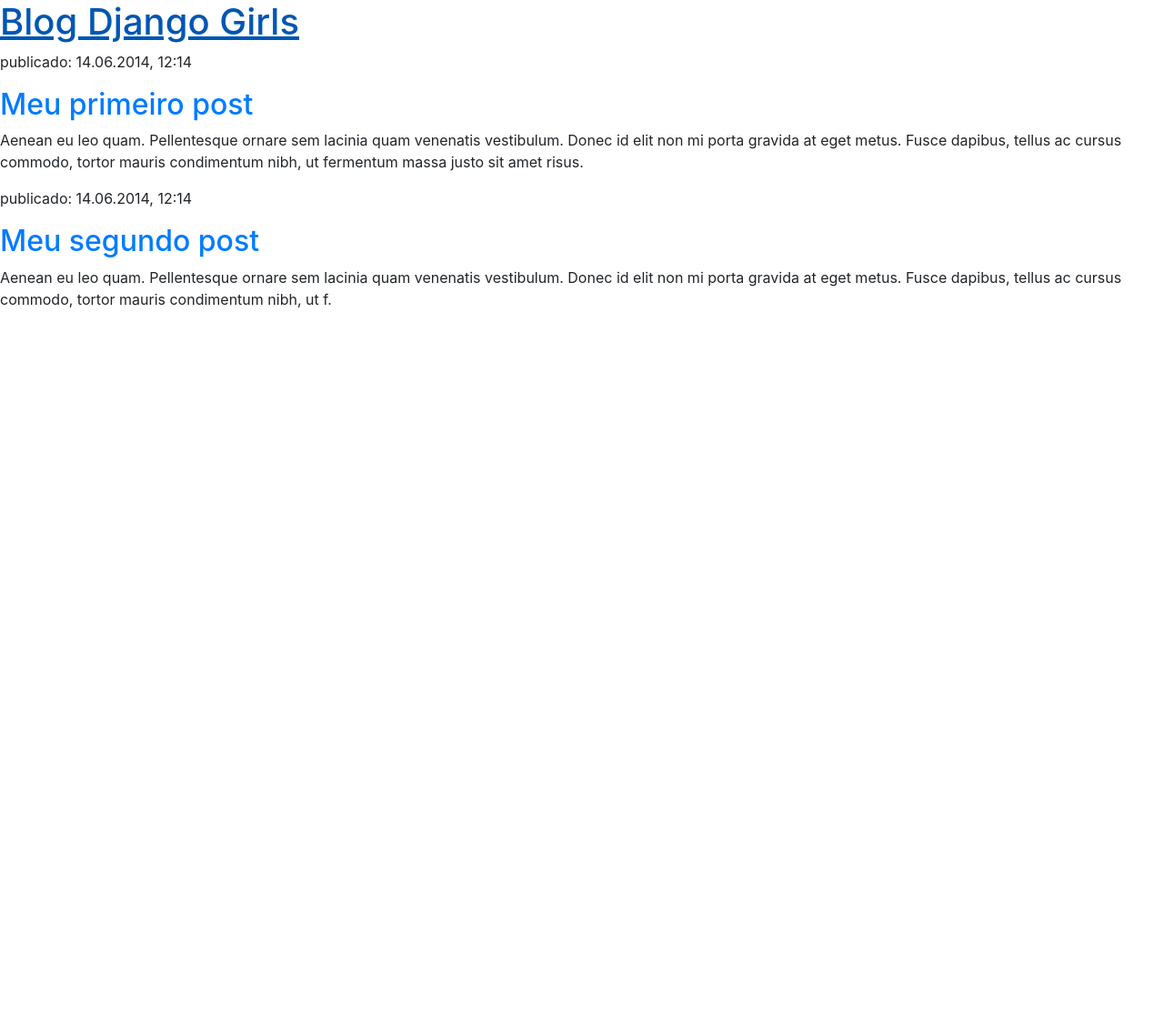
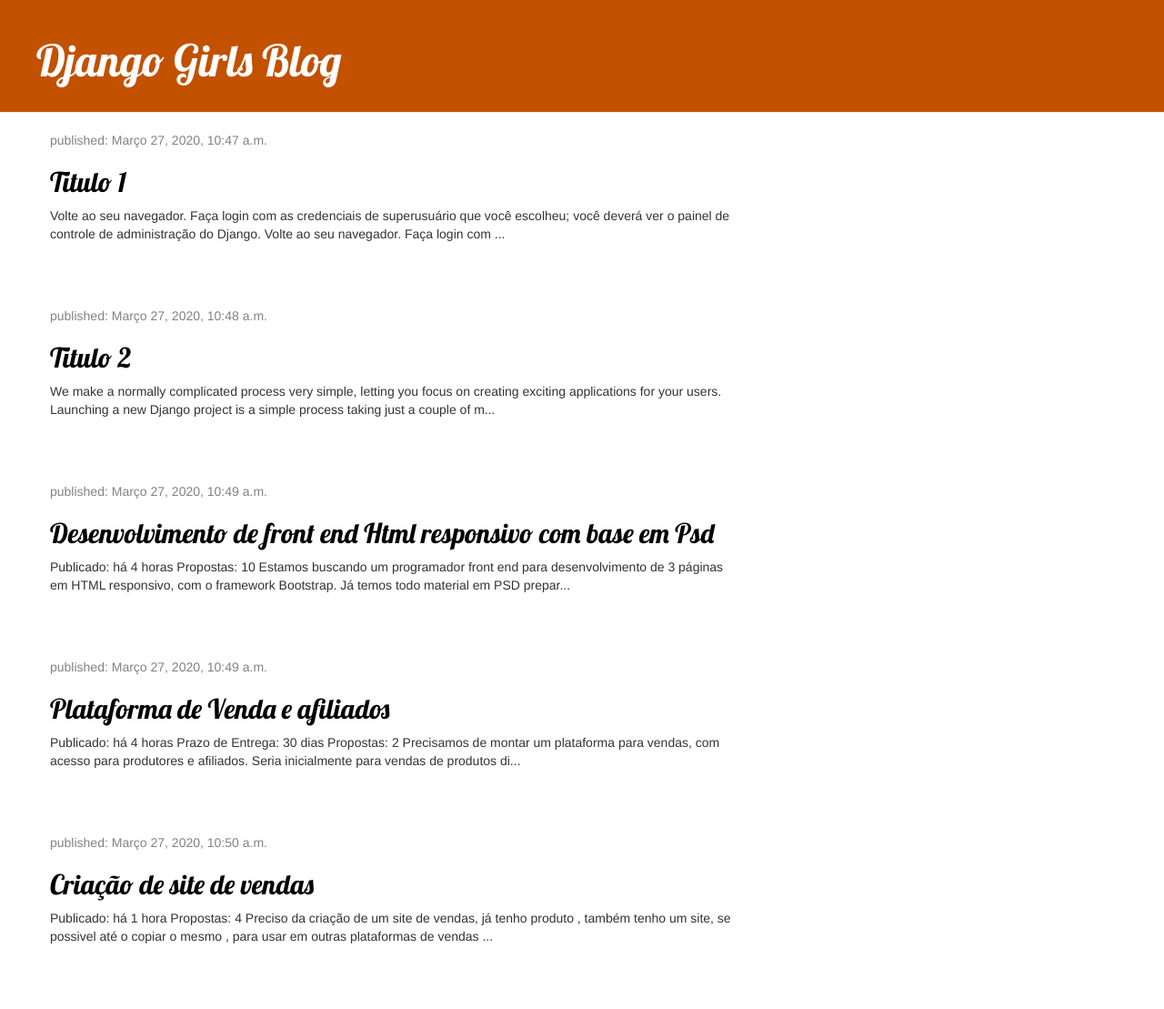
Before and after one commit to jhonathascesar232/django-girls-tutorial, a Django app: template mySite/mySite/blog/templates/post/list.html in a window 1280 px wide. Shown: the whole page at 91% size. Before the commit the page ends 338 px from the top, so only its background shows below. Run offline with Django 3.2, Linux system fonts and the light colour scheme; the template is opened without the code that fills it: values that come from a table or form of the project are taken from there, others are empty; data comes from the database, SQL or seed files in the repository; parts of the project's set-up code (start-up, migrations or seed data) failed here and were passed over; some libraries are stand-ins or nearby versions.

Commit message:
Finalizando tutorial

```diff
--- /dev/null
+++ b/mySite/mySite/blog/static/css/blog.css
@@ -0,0 +1,52 @@
+
+h1 a, h2 a {
+    color: #C25100;
+    font-family: 'Lobster';
+}
+
+.page-header {
+    background-color: #C25100;
+    margin-top: 0;
+    padding: 20px 20px 20px 40px;
+}
+
+.page-header h1, .page-header h1 a, .page-header h1 a:visited, .page-header h1 a:active {
+    color: #ffffff;
+    font-size: 36pt;
+    text-decoration: none;
+}
+
+.content {
+    margin-left: 40px;
+}
+
+h1, h2, h3, h4 {
+    font-family: 'Lobster', cursive;
+}
+
+.date {
+    color: #828282;
+}
+
+.save {
+    float: right;
+}
+
+.post-form textarea, .post-form input {
+    width: 100%;
+}
+
+.top-menu, .top-menu:hover, .top-menu:visited {
+    color: #ffffff;
+    float: right;
+    font-size: 26pt;
+    margin-right: 20px;
+}
+
+.post {
+    margin-bottom: 70px;
+}
+
+.post h2 a, .post h2 a:visited {
+    color: #000000;
+}
--- /dev/null
+++ b/mySite/mySite/blog/templates/post/base.html
@@ -0,0 +1,27 @@
+<!DOCTYPE html>
+<html lang="pt-br">
+    <head>
+        <title>Django Girls blog</title>
+        <link rel="stylesheet" href="//maxcdn.bootstrapcdn.com/bootstrap/3.2.0/css/bootstrap.min.css">
+        <link rel="stylesheet" href="//maxcdn.bootstrapcdn.com/bootstrap/3.2.0/css/bootstrap-theme.min.css">
+        <link href='//fonts.googleapis.com/css?family=Lobster&subset=latin,latin-ext' rel='stylesheet' type='text/css'>
+        <meta charset="UTF-8">
+        <meta name="viewport" content="width=device-width, initial-scale=1.0">
+
+        {% load static %}
+        <link rel="stylesheet" href="{% static 'css/blog.css' %}">
+    </head>
+    <body>
+        <div class="page-header">
+            <h1><a href="/">Django Girls Blog</a></h1>
+        </div>
+        <div class="content container">
+            <div class="row">
+                <div class="col-md-8">
+                {% block content %}
+                {% endblock %}
+                </div>
+            </div>
+        </div>
+    </body>
+</html>
--- a/mySite/mySite/blog/templates/post/list.html
+++ b/mySite/mySite/blog/templates/post/list.html
@@ -1,31 +1,17 @@
-<!DOCTYPE html>
-<html lang="pt-br">
-<head>
-    <meta charset="UTF-8">
-    <meta name="viewport" content="width=device-width, initial-scale=1.0">
-    <title>Postagens</title>
+{% extends 'post/base.html' %}
 
-    <link rel="stylesheet" href="https://stackpath.bootstrapcdn.com/bootstrap/4.4.1/css/bootstrap.min.css" integrity="sha384-Vkoo8x4CGsO3+Hhxv8T/Q5PaXtkKtu6ug5TOeNV6gBiFeWPGFN9MuhOf23Q9Ifjh" crossorigin="anonymous">
-</head>
-<body>
-    <div>
-        <h1><a href="/">Blog Django Girls</a></h1>
-    </div>
-
-    <div>
-        <p>publicado: 14.06.2014, 12:14</p>
-        <h2><a href="">Meu primeiro post</a></h2>
-        <p>Aenean eu leo quam. Pellentesque ornare sem lacinia quam venenatis vestibulum. Donec id elit non mi porta gravida at eget metus. Fusce dapibus, tellus ac cursus commodo, tortor mauris condimentum nibh, ut fermentum massa justo sit amet risus.</p>
-    </div>
-
-    <div>
-        <p>publicado: 14.06.2014, 12:14</p>
-        <h2><a href="">Meu segundo post</a></h2>
-        <p>Aenean eu leo quam. Pellentesque ornare sem lacinia quam venenatis vestibulum. Donec id elit non mi porta gravida at eget metus. Fusce dapibus, tellus ac cursus commodo, tortor mauris condimentum nibh, ut f.</p>
-    </div>
-
-    <script src="https://code.jquery.com/jquery-3.4.1.slim.min.js" integrity="sha384-J6qa4849blE2+poT4WnyKhv5vZF5SrPo0iEjwBvKU7imGFAV0wwj1yYfoRSJoZ+n" crossorigin="anonymous"></script>
-    <script src="https://cdn.jsdelivr.net/npm/popper.js@1.16.0/dist/umd/popper.min.js" integrity="sha384-Q6E9RHvbIyZFJoft+2mJbHaEWldlvI9IOYy5n3zV9zzTtmI3UksdQRVvoxMfooAo" crossorigin="anonymous"></script>
-    <script src="https://stackpath.bootstrapcdn.com/bootstrap/4.4.1/js/bootstrap.min.js" integrity="sha384-wfSDF2E50Y2D1uUdj0O3uMBJnjuUD4Ih7YwaYd1iqfktj0Uod8GCExl3Og8ifwB6" crossorigin="anonymous"></script>
-</body>
-</html>
+{% block content %}
+    {% for post in posts %}
+        <div class="post">
+            <div class="date">
+                <p>published: {{ post.data_pub }}</p>
+            </div>
+            <h2>
+                <a href="/post-detalhes/{{post.pk}}">
+                    {{ post.titulo }}
+                </a>
+            </h2>
+            <p>{{ post.texto|truncatechars:200 }}</p>
+        </div>
+    {% endfor %}
+{% endblock %}
--- a/mySite/mySite/blog/urls.py
+++ b/mySite/mySite/blog/urls.py
@@ -1,7 +1,8 @@
 from django.urls import path
-from .views import index, listar_post
+from .views import index, listar_post, post_detalhes
 
 urlpatterns = [
     path('', index, name = 'index'),
     path('lista/', listar_post, name='post_list'),
+    path('post-detalhes/<int:pk>/', post_detalhes, name='post_detail'),
 ]
--- a/mySite/mySite/settings.py
+++ b/mySite/mySite/settings.py
@@ -120,4 +120,4 @@
 
 STATIC_URL = '/static/'
 
-# STATIC_ROOT = os.path.join(BASE_DIR, 'static')
+STATIC_ROOT = os.path.join(BASE_DIR, 'static')
```
Also changed, not shown: mySite/mySite/blog/templates/post/detalhes.html (added, +13 -0 lines), mySite/mySite/blog/views.py (+14 -1 lines).
